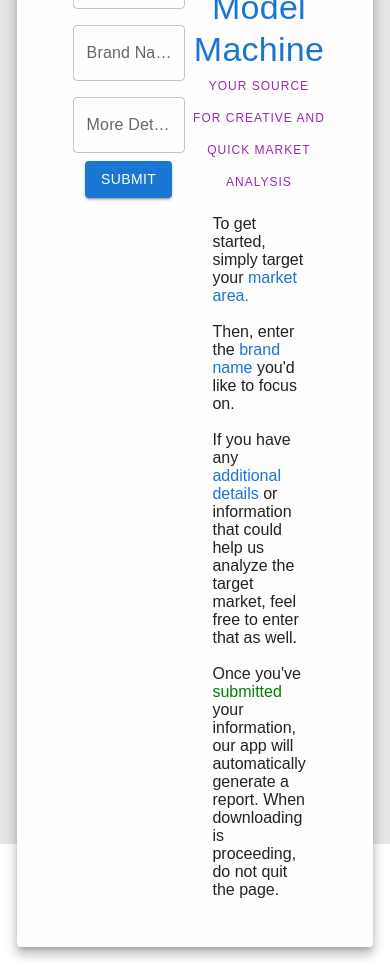
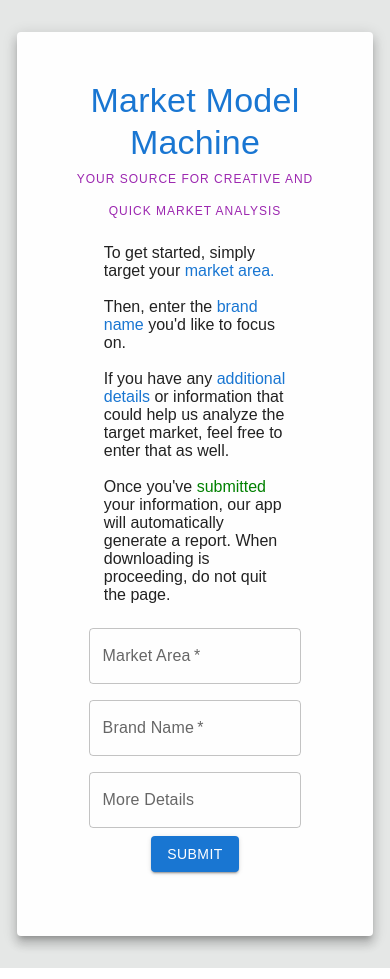
Before and after one commit to lamachina/bizbiz, a React (Create React App) app: page / in a window 390 px wide. Built offline with nearby package versions, Linux system fonts and the light colour scheme.

Commit message:
apikey changes

```diff
--- a/src/App.css
+++ b/src/App.css
@@ -56,3 +56,26 @@ html {
     transform: rotate(360deg);
   }
 }
+
+@media only screen and (max-width: 888px) {
+  .App {
+    height: auto;
+    flex-direction: column;
+  }
+
+  .App-header {
+    font-size: 20px;
+  }
+
+  .papier {
+    flex-direction: column-reverse;
+  }
+
+  form {
+    padding: 1rem;
+  }
+
+  .App-logo {
+    height: 20vmin;
+  }
+}
--- a/src/comp/Form.js
+++ b/src/comp/Form.js
@@ -107,7 +107,7 @@ function Form() {
     return (
         <>
             <Grid container display='flex' justifyContent='center' direction='column' justifyItems='center' alignItems='center' alignContent="center" padding='2rem' >
-                <Paper elevation={8} sx={{ padding: "3rem", width: "80%", display: "flex", justifyContent: "left", backgroundColor: "#FEFEFE" }}>
+                <Paper className='papier' elevation={8} sx={{ padding: "3rem", width: "80%", display: "flex", justifyContent: "left", backgroundColor: "#FEFEFE" }}>
                     <form onSubmit={handleSubmit}>
                         <Grid p={1}>
                             <TextField
```
